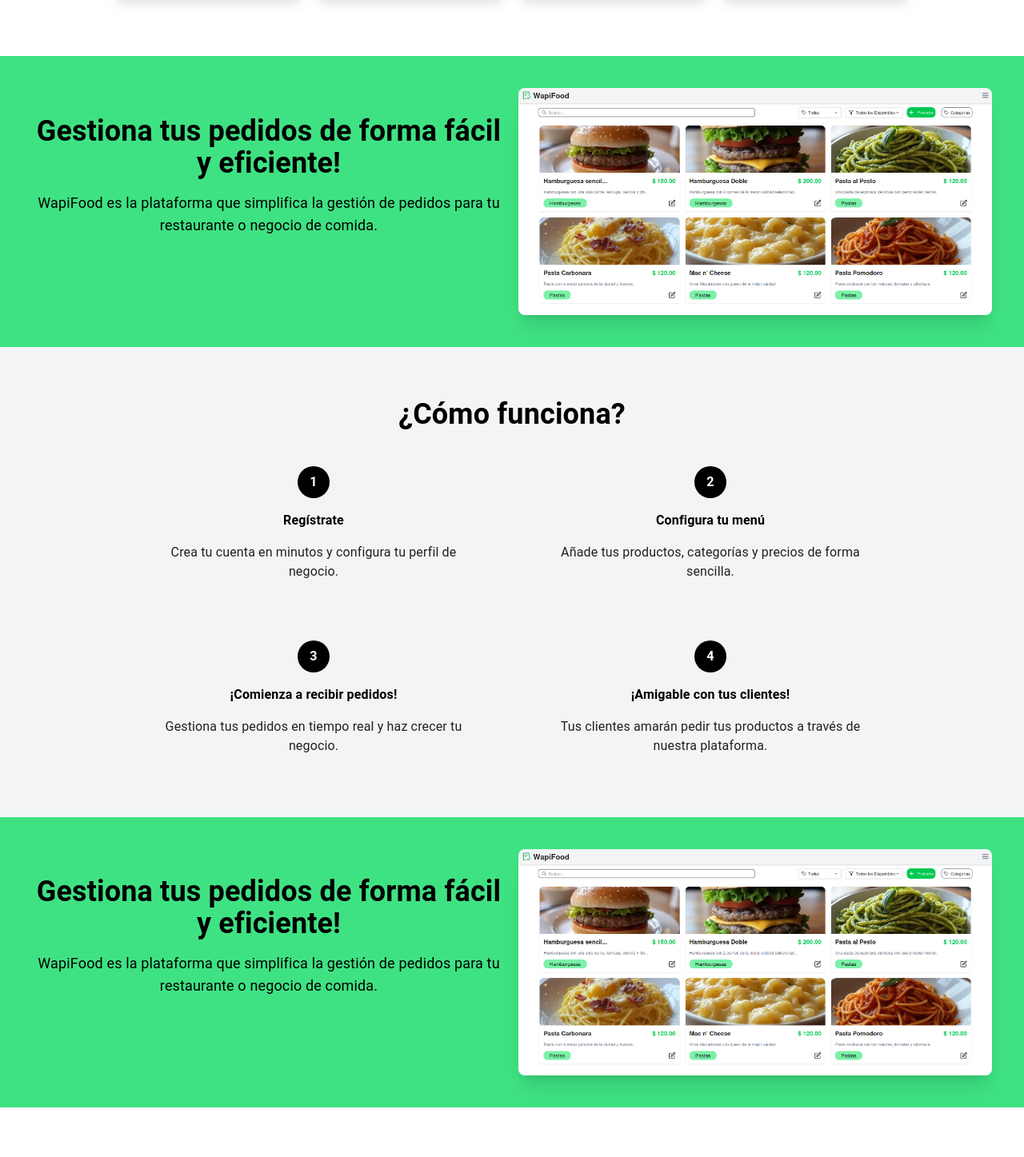
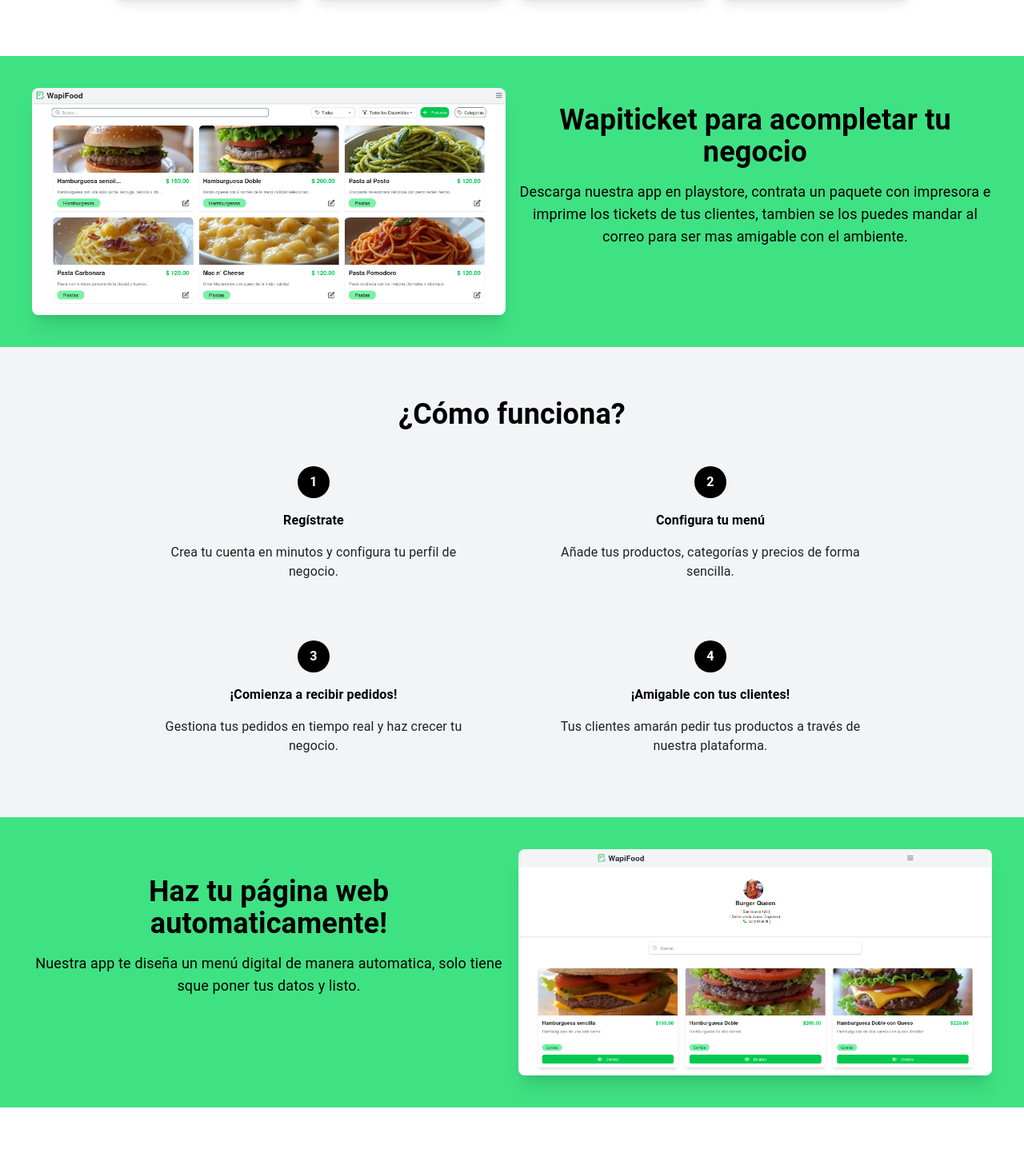
Before and after one commit to wapifoodmx-ctrl/WapifoodFront, a Next.js app: page / in a window 1280 px wide. Shown: the part 1076-2523 px from the top of the page at 80% size. Built offline with nearby package versions, Linux system fonts and the light colour scheme.

Commit message:
se agregó el boton de on/off a punto de venta

```diff
--- a/components/appTickets.jsx
+++ b/components/appTickets.jsx
@@ -7,10 +7,15 @@ export default function AppTickets() {
         <main className="bg-[#3fe283] h-auto ">
             <section className="py-10 flex justify-center items-center flex-col px-4  md:flex-row  md:items-center md:gap-4 md:px-10" id='main'>
 
+            <Image
+                    src={Menu1}
+                    className="hidden md:block h-[400px] w-[500px] shadow-xl rounded-lg md:h-[50%] md:w-[50%] md:min-w-[400px]"
+                    alt="Imagen para pantallas grandes"
+                />
                 <div className="w-full md:w-1/2" >
-                    <h2 className="text-4xl text-center font-bold text-black">Gestiona tus pedidos de forma fácil y eficiente!</h2>
+                    <h2 className="text-4xl text-center font-bold text-black">Wapiticket para acompletar tu negocio</h2>
 
-                    <p className="text-center text-black text-lg mt-4">WapiFood es la plataforma que simplifica la gestión de pedidos para tu restaurante o negocio de comida.</p>
+                    <p className="text-center text-black text-lg mt-4">Descarga nuestra app en playstore, contrata un paquete con impresora e imprime los tickets de tus clientes, tambien se los puedes mandar al correo para ser mas amigable con el ambiente.</p>
 
                     <div className="flex justify-center items-center my-8 flex-col gap-6">
 
@@ -18,14 +23,6 @@ export default function AppTickets() {
 
                 </div>
 
-                <Image
-                    src={Menu1}
-                    className="hidden md:block h-[400px] w-[500px] shadow-xl rounded-lg md:h-[50%] md:w-[50%] md:min-w-[400px]"
-                    alt="Imagen para pantallas grandes"
-                />
-
-
-
             </section>
         </main>
     )
--- a/components/paginaWeb.jsx
+++ b/components/paginaWeb.jsx
@@ -1,4 +1,4 @@
-import Menu1 from "@/pages/assets/images/Menu1.png";
+import MenúDigital from "@/pages/assets/images/Menúdigital.png";
 import Image from "next/image";
 
 export default function PaginaWeb() {
@@ -8,9 +8,9 @@ export default function PaginaWeb() {
             <section className="py-10 flex justify-center items-center flex-col px-4  md:flex-row  md:items-center md:gap-4 md:px-10" id='main'>
 
                 <div className="w-full md:w-1/2" >
-                    <h2 className="text-4xl text-center font-bold text-black">Gestiona tus pedidos de forma fácil y eficiente!</h2>
+                    <h2 className="text-4xl text-center font-bold text-black">Haz tu página web automaticamente!</h2>
 
-                    <p className="text-center text-black text-lg mt-4">WapiFood es la plataforma que simplifica la gestión de pedidos para tu restaurante o negocio de comida.</p>
+                    <p className="text-center text-black text-lg mt-4">Nuestra app te diseña un menú digital de manera automatica, solo tiene sque poner tus datos y listo.</p>
 
                     <div className="flex justify-center items-center my-8 flex-col gap-6">
 
@@ -19,7 +19,7 @@ export default function PaginaWeb() {
                 </div>
 
                 <Image
-                    src={Menu1}
+                    src={MenúDigital}
                     className="hidden md:block h-[400px] w-[500px] shadow-xl rounded-lg md:h-[50%] md:w-[50%] md:min-w-[400px]"
                     alt="Imagen para pantallas grandes"
                 />
--- a/dashboardComponents/navbar.jsx
+++ b/dashboardComponents/navbar.jsx
@@ -17,6 +17,7 @@ export default function Navbar() {
     const [hasActiveSubscription, setHasActiveSubscription] = useState(false);
     const [subscriptionLoading, setSubscriptionLoading] = useState(true);
     const [showSubscriptionPopup, setShowSubscriptionPopup] = useState(false);
+    const [switchEnabled, setSwitchEnabled] = useState(false); // Estado para el switch
     const menuRef = useRef(null);
 
     const handleLogout = () => {
@@ -156,6 +157,32 @@ export default function Navbar() {
                     <h2 className="text-3xl hover:text-green-600 font-bold ml-2">WapiFood</h2>
                 </div>
 
+                {/* Container para el switch y el menú hamburguesa */}
+                <div className="flex items-center gap-4">
+                    {/* Switch personalizado con texto */}
+                    <div
+                        className={`
+                            relative w-40 h-8 rounded-full cursor-pointer transition-colors duration-300 flex items-center justify-center
+                            ${switchEnabled ? 'bg-green-600' : 'bg-gray-400'}
+                        `}
+                        onClick={() => setSwitchEnabled(!switchEnabled)}
+                    >
+                        {/* Texto dentro del switch */}
+                        <span className="text-white text-sm font-medium z-10">
+                            {switchEnabled ? 'Cocina On' : 'Cocina Off'}
+                        </span>
+
+                        {/* Círculo deslizante */}
+                        <div
+                            className={`
+                                absolute w-7 h-7 bg-white rounded-full shadow-md
+                                transition-transform duration-300 ease-in-out
+                                ${switchEnabled ? 'translate-x-14' : '-translate-x-14'}
+                            `}
+                        />
+                    </div>
+
+                    {/* Menú hamburguesa */}
                     <button
                         className="z-50 cursor-pointer"
                         onClick={(e) => {
@@ -168,6 +195,7 @@ export default function Navbar() {
                         <div className={`w-6 h-0.5 bg-gray-800 mb-1.5 transition-all duration-300 ${isOpen ? 'opacity-0' : ''}`}></div>
                         <div className={`w-6 h-0.5 bg-gray-800 transition-all duration-300 ${isOpen ? '-rotate-45 -translate-y-2' : ''}`}></div>
                     </button>
+                </div>
 
                 <div
                     ref={menuRef}
--- a/useCases/endOrderPuntoDeVenta.js
+++ b/useCases/endOrderPuntoDeVenta.js
@@ -1,4 +1,4 @@
-export const endOrderPuntoDeVenta = async (orderUuid, metodoPago) => {
+export const endOrderPuntoDeVenta = async (orderUuid, metodoPago,status) => {
     try {
         // Obtener el token del localStorage
   const token = localStorage.getItem('token') || sessionStorage.getItem('token');
@@ -13,7 +13,7 @@ export const endOrderPuntoDeVenta = async (orderUuid, metodoPago) => {
         }
 
         // Construir la URL con los parámetros de query
-        const endpoint = `https://comandapp-api.h-dev.xyz/orders/orders/${orderUuid}/cambio_estatus?order_status=PuntoDeVenta&metodo_pago=${metodoPago}`;
+        const endpoint = `https://comandapp-api.h-dev.xyz/orders/orders/${orderUuid}/cambio_estatus?order_status=${status}&metodo_pago=${metodoPago}`;
 
         const response = await fetch(endpoint, {
             method: 'PUT',
--- a/user/userpage.jsx
+++ b/user/userpage.jsx
@@ -60,6 +60,13 @@ const getFullAddress = (userInfo) => {
 
   // Unir las partes con espacios
   return addressParts.join(" ");
+};
+
+// Función helper para verificar si se debe mostrar el menú digital
+const shouldShowDigitalMenu = (userInfo) => {
+  const hasRestaurantName = getCleanValue(userInfo?.nombre_restaurante);
+  const hasPhone = getCleanValue(userInfo?.telefono);
+  return hasRestaurantName && hasPhone;
 };
 
 // Componente principal
@@ -139,7 +146,7 @@ export default function UserPage() {
 
       {/* Modal de éxito */}
       {showSuccessModal && (
-        <div className="fixed inset-0 bg-black bg-opacity-50 flex items-center justify-center z-50">
+        <div className="fixed inset-0 backdrop-brightness-30 flex items-center justify-center z-50">
           <div className="bg-white rounded-lg p-8 max-w-md mx-4 text-center shadow-2xl">
             <div className="mb-4">
               <FaCheckCircle className="text-green-500 text-6xl mx-auto" />
@@ -224,7 +231,8 @@ export default function UserPage() {
               </div>
             </div>
 
-            {/* Enlace al menú digital */}
+            {/* Enlace al menú digital - Solo mostrar si tiene nombre del restaurante y teléfono */}
+            {shouldShowDigitalMenu(userInfo) && (
               <div className="px-2">
                 <div className="flex justify-center items-center gap-2 text-center">
                   <span className="text-gray-600 flex-shrink-0">|</span>
@@ -240,6 +248,7 @@ export default function UserPage() {
                   <span className="text-gray-600 flex-shrink-0">|</span>
                 </div>
               </div>
+            )}
           </div>
 
           {/* Vista desktop - todo en una línea */}
@@ -260,6 +269,9 @@ export default function UserPage() {
               {getCleanValue(userInfo?.telefono) || "Sin teléfono"}
             </span>
             <span className="text-gray-600">|</span>
+            {/* Solo mostrar el menú digital si tiene nombre del restaurante y teléfono */}
+            {shouldShowDigitalMenu(userInfo) && (
+              <>
                 <TbWorldShare className="text-xl text-green-600" />
                 <a
                   className="text-sm text-blue-600 hover:text-blue-800 underline transition-colors"
@@ -270,6 +282,8 @@ export default function UserPage() {
                   Tu menú digital
                 </a>
                 <span className="text-gray-600">|</span>
+              </>
+            )}
           </div>
         </div>
       </div>
```
Also changed, not shown: pages/assets/images/Menúdigital.png (added). Lines whose indentation alone changed are shown as unchanged.
